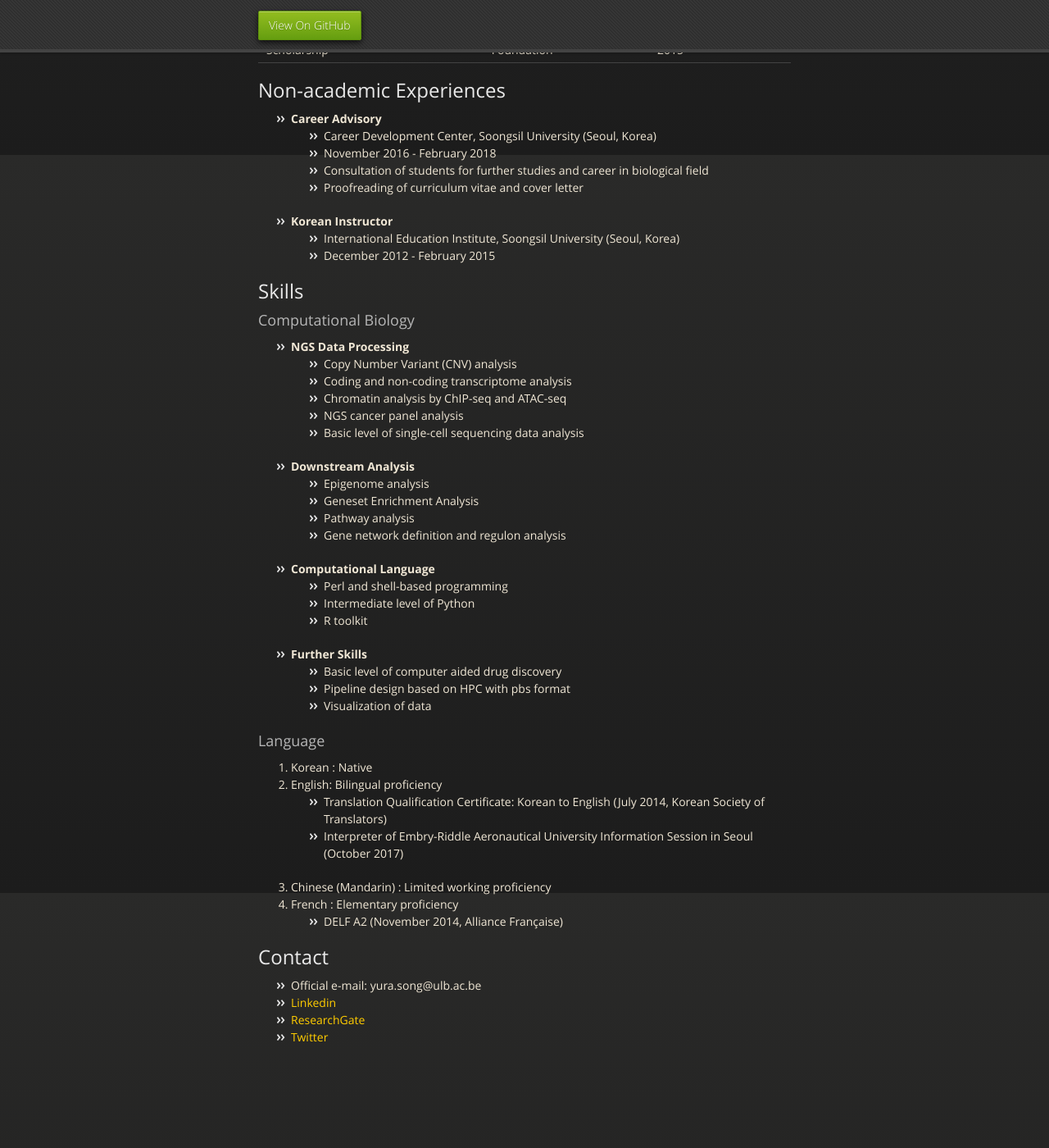
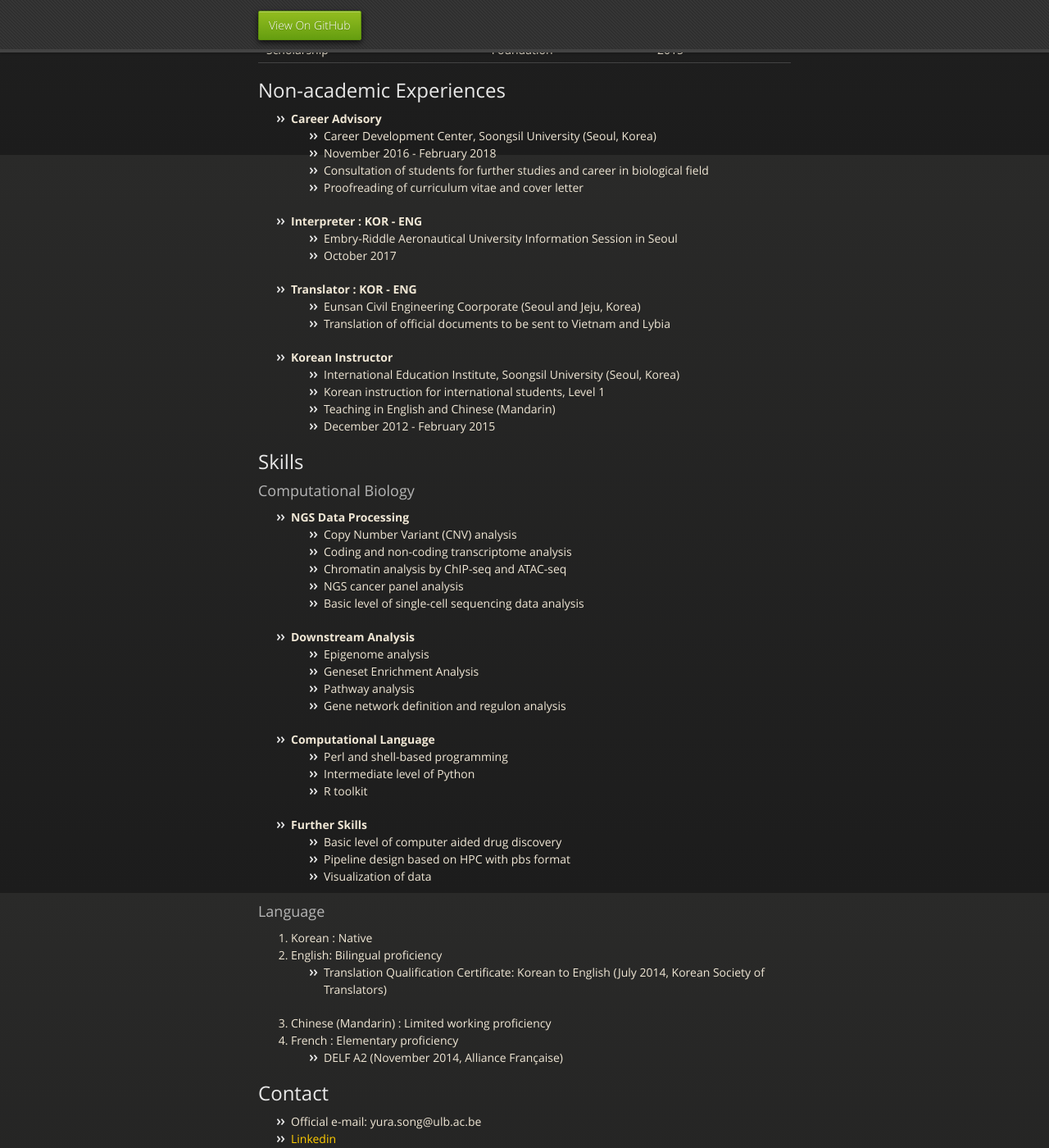
Before and after one commit to yurasong/yurasong.github.io, a Jekyll site: the page built from index.md, in a window 1280 px wide and 1400 px high, scrolled down 4311 px. Shown: the whole window at 82% size. Built offline with Jekyll 4.4.1, drawn with Linux system fonts in a browser that asks for light colours; our own code applies the rules of GitHub Pages for plain Markdown files.

Commit message:
Update index.md

```diff
--- a/index.md
+++ b/index.md
@@ -179,8 +179,18 @@
   - Consultation of students for further studies and career in biological field
   - Proofreading of curriculum vitae and cover letter
 
+- **Interpreter : KOR - ENG**
+  - Embry-Riddle Aeronautical University Information Session in Seoul
+  - October 2017
+
+- **Translator : KOR - ENG**
+  - Eunsan Civil Engineering Coorporate (Seoul and Jeju, Korea)
+  - Translation of official documents to be sent to Vietnam and Lybia
+
 - **Korean Instructor**
   - International Education Institute, Soongsil University (Seoul, Korea)
+  - Korean instruction for international students, Level 1
+  - Teaching in English and Chinese (Mandarin)
   - December 2012 - February 2015
 
 ## Skills
```
Also changed, not shown: other parts of index.md (+0 -1 lines).
